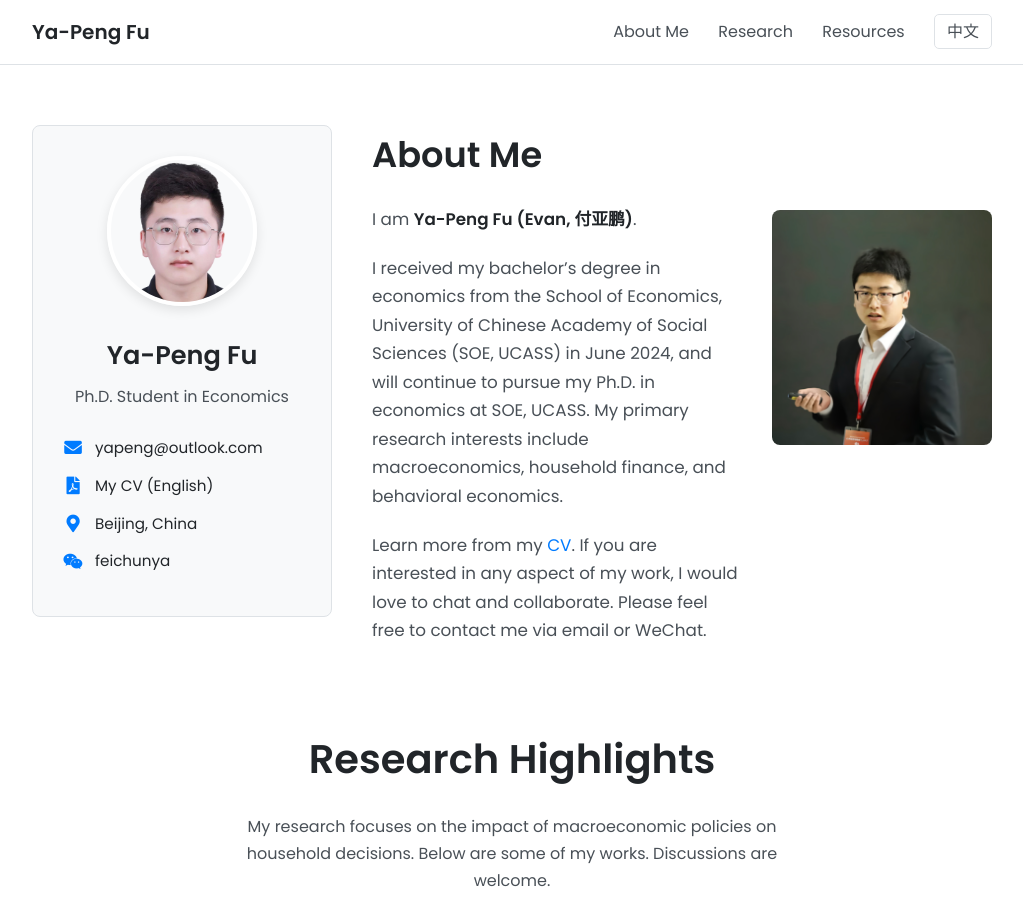
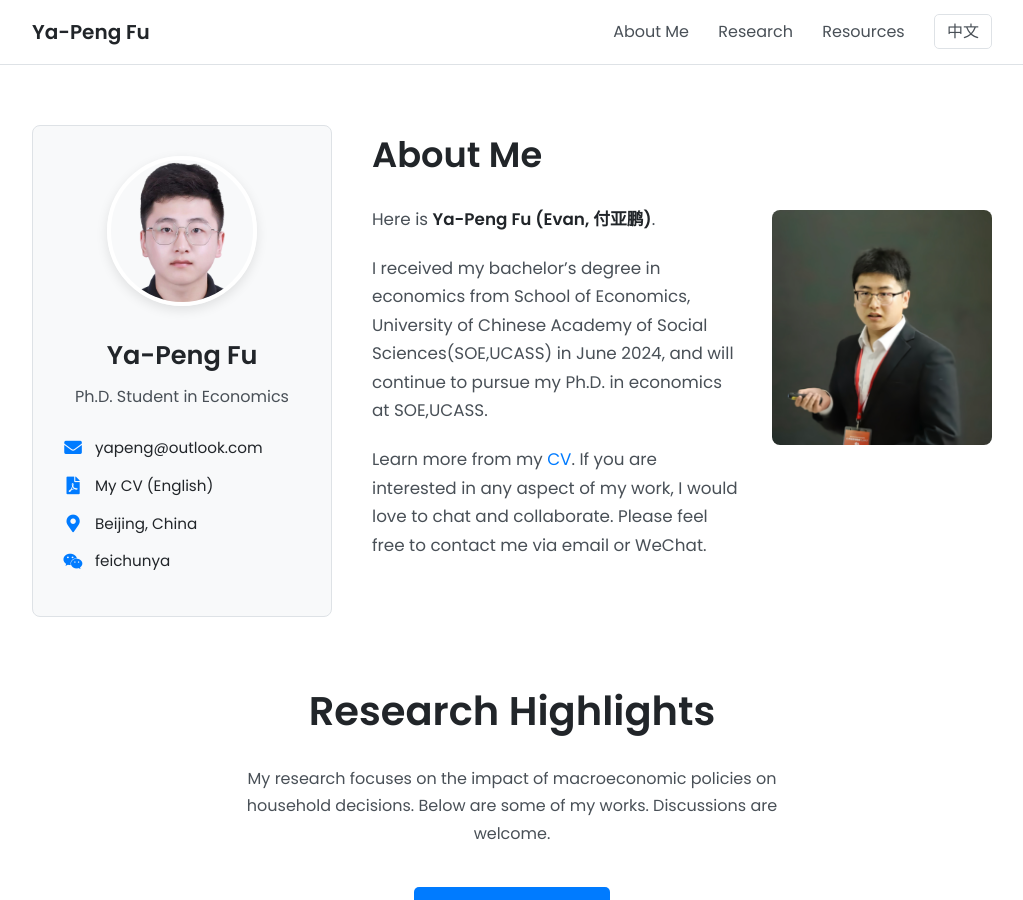
Before and after one commit to fyapeng/fyapeng.github.io, a Jekyll site: the page built from en/index.html, in a window 1280 px wide and 900 px high. Shown: the whole window, without its empty margins (128-1151 px from the left). Built offline with Jekyll 4.4.1, drawn with Linux system fonts in a browser that asks for light colours; some of the changed lines change nothing that is shown.

Commit message:
Update en.yml

```diff
--- a/_data/en.yml
+++ b/_data/en.yml
@@ -19,12 +19,33 @@
 about:
   title: "About Me"
   intro: |
-    I am **Ya-Peng Fu (Evan, 付亚鹏)**.
+    Here is **Ya-Peng Fu (Evan, 付亚鹏)**.
 
-    I received my bachelor's degree in economics from the School of Economics, University of Chinese Academy of Social Sciences (SOE, UCASS) in June 2024, and will continue to pursue my Ph.D. in economics at SOE, UCASS. My primary research interests include macroeconomics, household finance, and behavioral economics.
+    I received my bachelor's degree in economics from School of Economics, University of Chinese Academy of Social Sciences(SOE,UCASS) in June 2024, and will continue to pursue my Ph.D. in economics at SOE,UCASS.
 
     Learn more from my [CV_LINK]. If you are interested in any aspect of my work, I would love to chat and collaborate. Please feel free to contact me via email or WeChat.
   cv_link_text: "CV"
+
+
+education:
+  title: "Education"
+  items:
+    - duration: "2024.09 - 2029.06 (Expected)"
+      degree: "Ph.D. in Economics (Consecutive Master-Doctoral Program)"
+      institution: "University of Chinese Academy of Social Sciences (UCASS)"
+    - duration: "2020.09 - 2024.06"
+      degree: "B.A. in Economics"
+      institution: "University of Chinese Academy of Social Sciences (UCASS)"
+
+research_interests:
+  title: "Research Interests"
+  keywords:
+    - "Labor Economics"
+    - "Social Security"
+    - "Microeconomic Theory"
+    - "Health Economics"
+    - "Public Economics"
+  description: "My research interests primarily lie in social security, microeconomic theory, health economics, and public economics. Recently, I have been working on studies related to public policy evaluation, health insurance research, and fiscal & tax policy."
 
 research_highlights:
   title: "Research Highlights"
```
